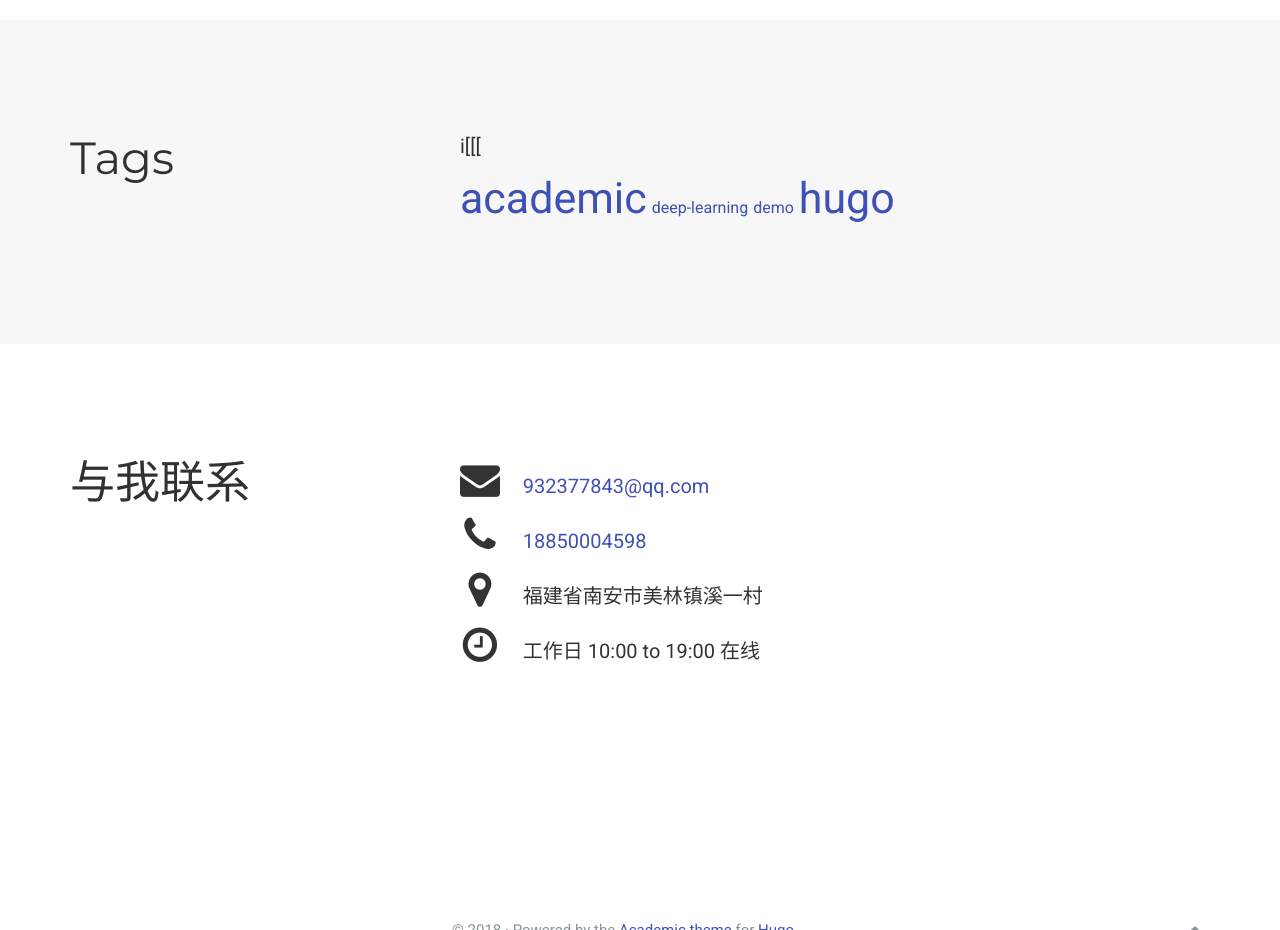
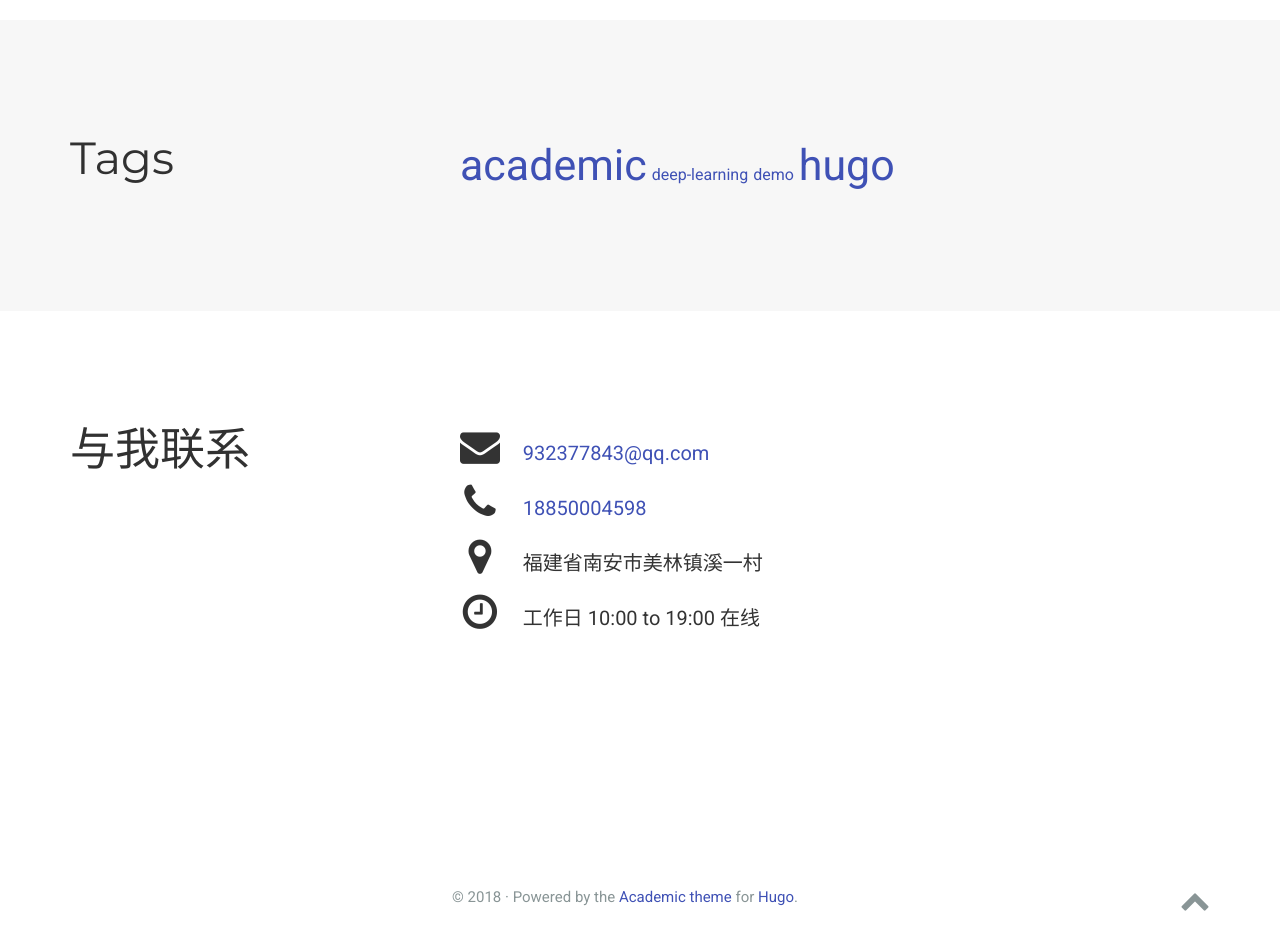
Before and after one commit to hunghuiting/hunghuiting.github.io, a plain HTML site: page index.html in a window 1280 px wide. Shown: the part 4860-5790 px from the top of the page. Drawn offline with nearby package versions, Linux system fonts and the light colour scheme; some icons are missing.

Commit message:
Update index.html

```diff
--- a/index.html
+++ b/index.html
@@ -1046,7 +1046,7 @@ url('/img/headers/bubbles-wide.jpg');
   <div class="col-xs-12 col-md-8">
 
 
-i[[[
+
 
 
 
```
